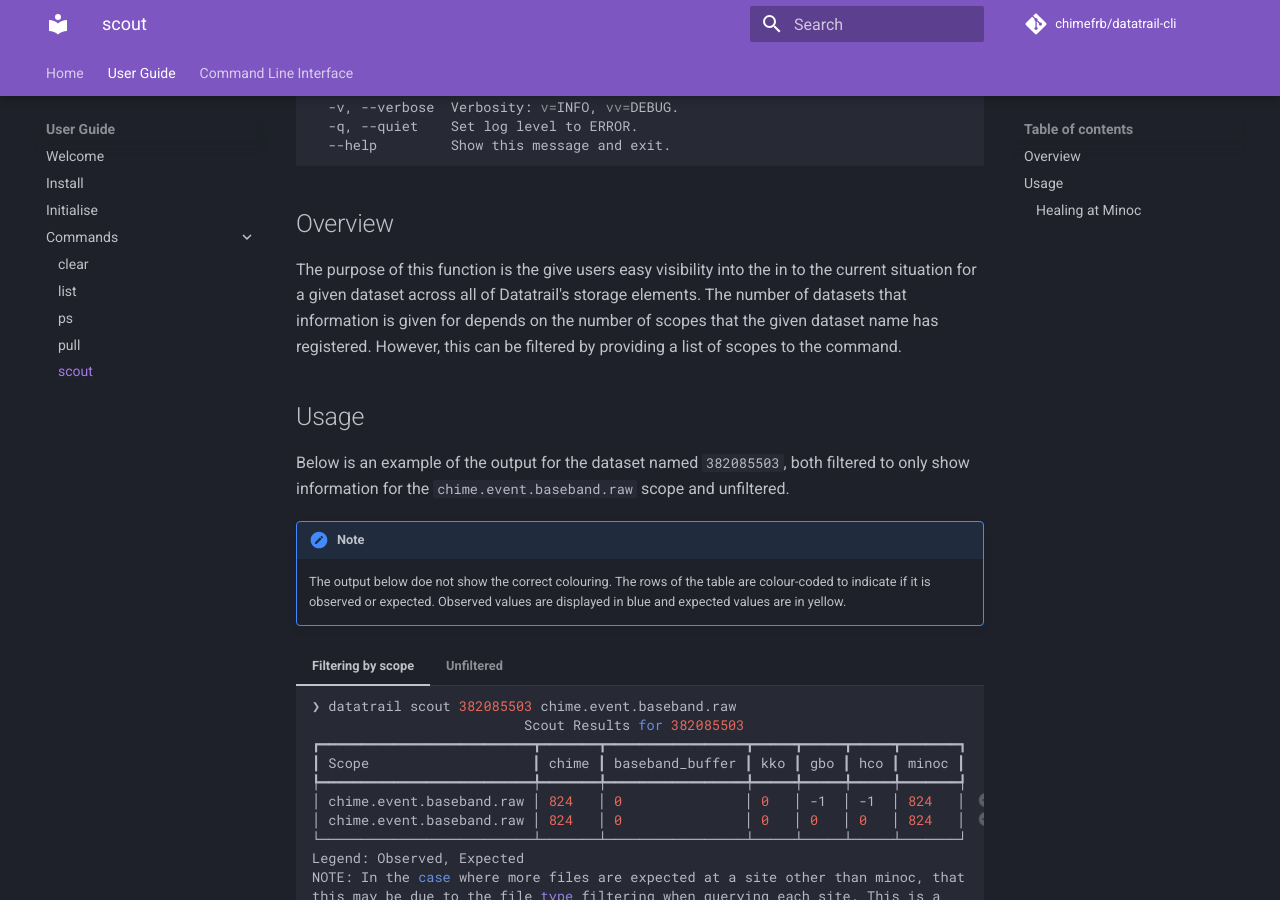
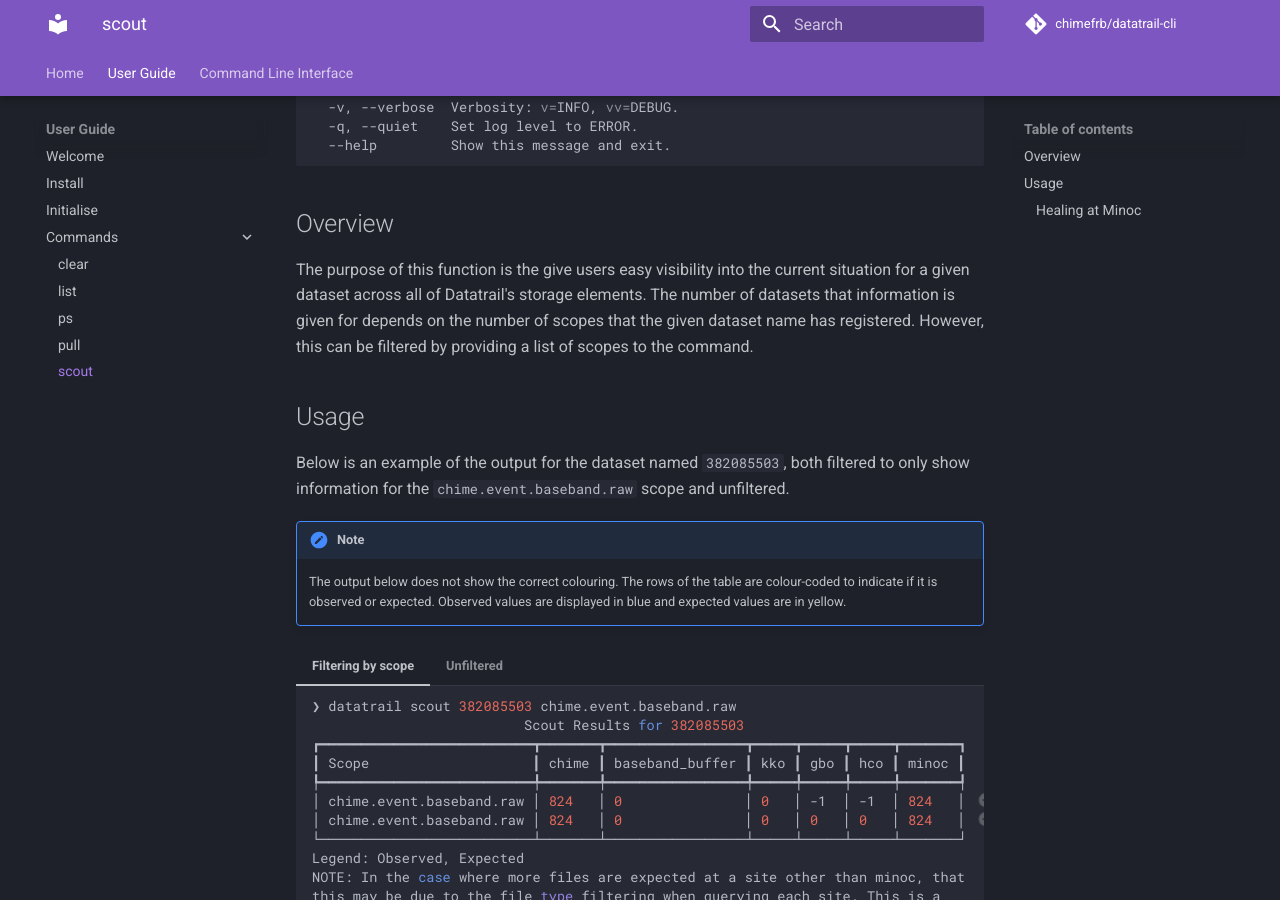
Before and after one commit to CHIMEFRB/datatrail-cli, an MkDocs documentation site: the page built from docs/scout.md, in a window 1280 px wide and 900 px high, scrolled down 254 px. Built offline with MkDocs 1.6.1 and Material for MkDocs 9.7.7, drawn with Linux system fonts in a browser that asks for light colours; comment, search, counter and statistics services are not loaded.

Commit message:
docs(scout): typos
Signed-off-by: Tarik Zegmott <tarik.zegmott@mcgill.ca>

```diff
--- a/docs/scout.md
+++ b/docs/scout.md
@@ -15,8 +15,8 @@ Options:
 
 ## Overview
 
-The purpose of this function is the give users easy visibility into the in to
-the current situation for a given dataset across all of Datatrail's storage
+The purpose of this function is the give users easy visibility into the
+current situation for a given dataset across all of Datatrail's storage
 elements. The number of datasets that information is given for depends on the
 number of scopes that the given dataset name has registered. However, this
 can be filtered by providing a list of scopes to the command.
@@ -28,7 +28,7 @@ filtered to only show information for the `chime.event.baseband.raw` scope
 and unfiltered.
 
 !!! note
-    The output below doe not show the correct colouring. The rows of the table
+    The output below does not show the correct colouring. The rows of the table
     are colour-coded to indicate if it is observed or expected. Observed
     values are displayed in blue and expected values are in yellow.
 
```
